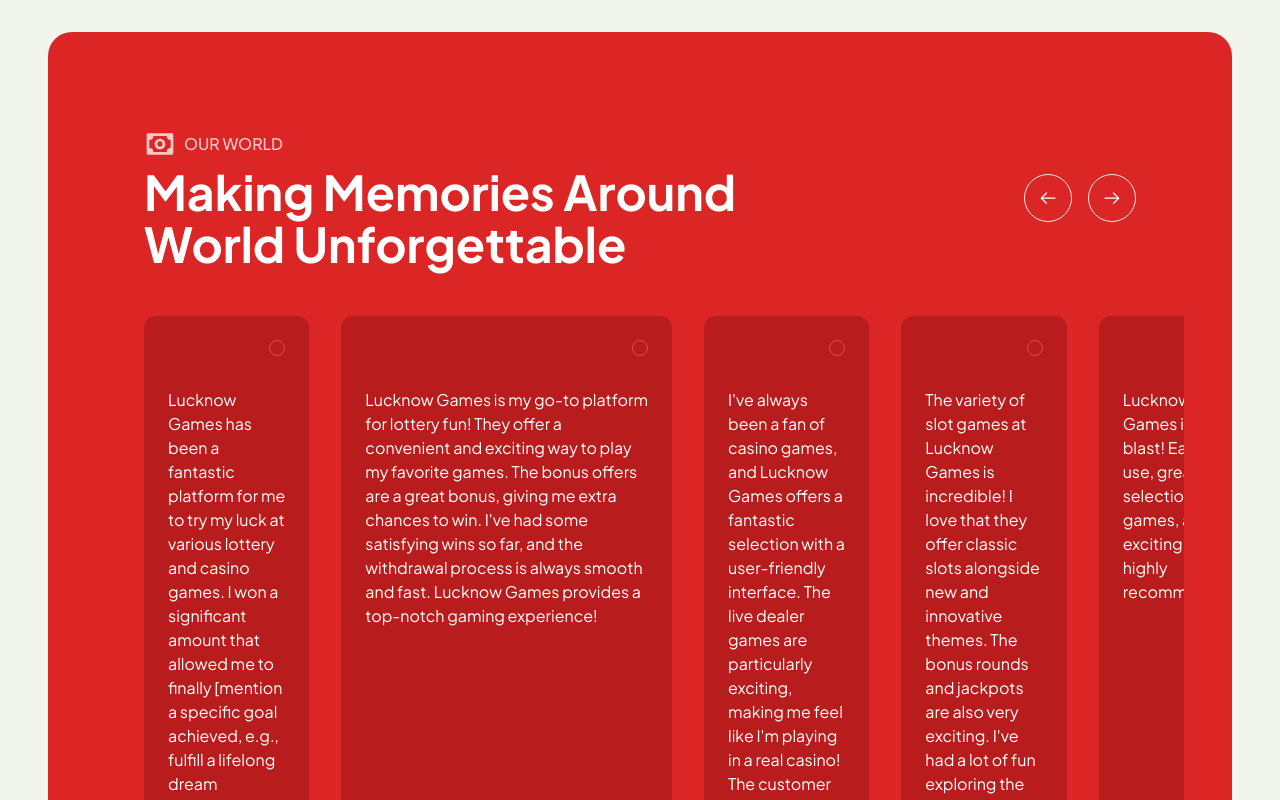
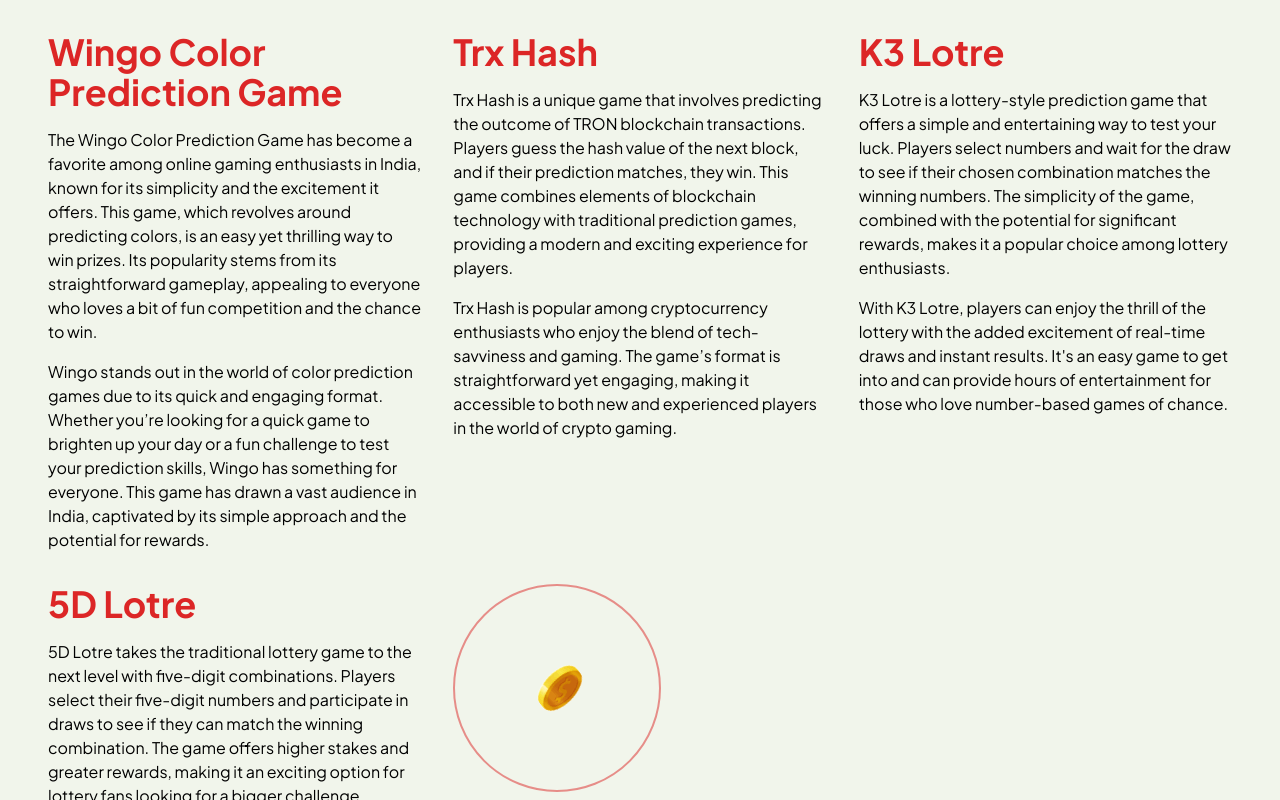
Before and after one commit to punitv2809/lucknow-games, a React (Vite) app: page / in a window 1280 px wide. Shown: the part 1740-2540 px from the top of the page. Built offline with nearby package versions, Linux system fonts and the light colour scheme.

Commit message:
add games

```diff
--- a/src/Screens/Home.jsx
+++ b/src/Screens/Home.jsx
@@ -9,6 +9,7 @@
 import SliderCard from '../Components/SliderCard'
 import Footer from '../Components/Footer'
 import { motion } from 'framer-motion';
+import Promotions from './Promotions'
 
 const Home = () => {
     return (
@@ -154,6 +155,7 @@
                 </div>
 
             </div>
+            <Promotions />
             <div className="testimonials bg-red-600 text-white m-4 md:m-8 lg:m-12 p-4 md:p-8 lg:p-12 rounded-3xl relative">
                 <div className="p-4 md:p-8 lg:p-12 flex flex-col md:flex-row">
                     <div className="flex-grow flex flex-col gap-2 mb-4 md:mb-0">
--- /dev/null
+++ b/src/Screens/Promotions.jsx
@@ -0,0 +1,36 @@
+import React from 'react';
+import { BiCoin } from 'react-icons/bi';
+
+const Promotions = () => {
+    return (
+        <div className='grid grid-cols-12 p-12 gap-8'>
+            <div className="col-span-12 md:col-span-4 space-y-4">
+                <p className='text-red-600 text-4xl font-bold'>Wingo Color Prediction Game</p>
+                <p>The Wingo Color Prediction Game has become a favorite among online gaming enthusiasts in India, known for its simplicity and the excitement it offers. This game, which revolves around predicting colors, is an easy yet thrilling way to win prizes. Its popularity stems from its straightforward gameplay, appealing to everyone who loves a bit of fun competition and the chance to win.</p>
+                <p>Wingo stands out in the world of color prediction games due to its quick and engaging format. Whether you’re looking for a quick game to brighten up your day or a fun challenge to test your prediction skills, Wingo has something for everyone. This game has drawn a vast audience in India, captivated by its simple approach and the potential for rewards.</p>
+            </div>
+            <div className="col-span-12 md:col-span-4 space-y-4">
+                <p className='text-red-600 text-4xl font-bold'>Trx Hash</p>
+                <p>Trx Hash is a unique game that involves predicting the outcome of TRON blockchain transactions. Players guess the hash value of the next block, and if their prediction matches, they win. This game combines elements of blockchain technology with traditional prediction games, providing a modern and exciting experience for players.</p>
+                <p>Trx Hash is popular among cryptocurrency enthusiasts who enjoy the blend of tech-savviness and gaming. The game’s format is straightforward yet engaging, making it accessible to both new and experienced players in the world of crypto gaming.</p>
+            </div>
+            <div className="col-span-12 md:col-span-4 space-y-4">
+                <p className='text-red-600 text-4xl font-bold'>K3 Lotre</p>
+                <p>K3 Lotre is a lottery-style prediction game that offers a simple and entertaining way to test your luck. Players select numbers and wait for the draw to see if their chosen combination matches the winning numbers. The simplicity of the game, combined with the potential for significant rewards, makes it a popular choice among lottery enthusiasts.</p>
+                <p>With K3 Lotre, players can enjoy the thrill of the lottery with the added excitement of real-time draws and instant results. It's an easy game to get into and can provide hours of entertainment for those who love number-based games of chance.</p>
+            </div>
+            <div className="col-span-12 md:col-span-4 space-y-4">
+                <p className='text-red-600 text-4xl font-bold'>5D Lotre</p>
+                <p>5D Lotre takes the traditional lottery game to the next level with five-digit combinations. Players select their five-digit numbers and participate in draws to see if they can match the winning combination. The game offers higher stakes and greater rewards, making it an exciting option for lottery fans looking for a bigger challenge.</p>
+                <p>5D Lotre is designed for those who enjoy the complexity and anticipation of multi-digit lottery games. The added digits increase the potential for larger prizes, adding to the excitement and appeal of the game.</p>
+            </div>
+            <div className="col-span-4">
+                <div className="rounded-full text-red-600 size-12 md:size-52 hover:rotate-45 transition-all relative border-2 border-red-600/50 flex items-center justify-center">
+                    <img src="coin-1.png" alt="" />
+                </div>
+            </div>
+        </div>
+    );
+}
+
+export default Promotions;
```
